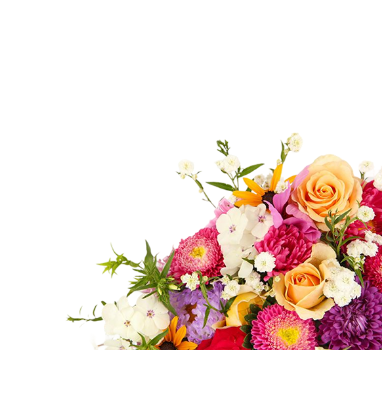
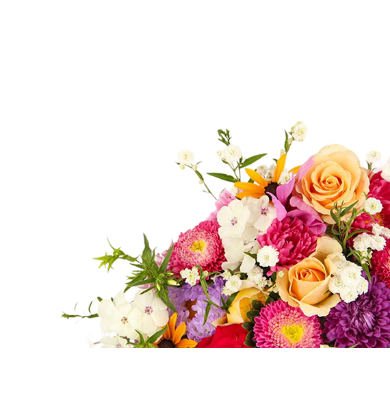
Before and after one commit to Alsany-code/second-assignment, a plain HTML site: page index.html in a window 390 px wide. Shown: the part 118-520 px from the top of the page. Drawn offline with Linux system fonts and the light colour scheme.

Commit message:
making responsiveness better

```diff
--- a/styles/styles.css
+++ b/styles/styles.css
@@ -12,6 +12,9 @@
   font-style: normal;
 }
 /* Shared styles */
+*{
+    box-sizing: border-box;
+}
 
 .primary-color{
     color:rgba(233, 90, 8, 1) ;
@@ -22,9 +25,14 @@
 }
 body{
     font-family: Inter;
+    margin: 0;
+    padding: 0;
+    overflow-x: hidden;
 }
 img{
-    width: 100%;
+    max-width: 100%;
+    height: auto;
+    display: block;
 }
 .margin{
 max-width: 1140px;
@@ -69,6 +77,9 @@
     font-size: 4rem;
     font-weight: 700;
     margin: 0;
+}
+.banner-img{
+    width: 100%;
 }
 /* Main styles */
 /* plant section styles */
@@ -216,6 +227,7 @@
     font-size: 3rem;
     font-weight: 700;
     margin-bottom: 10px;
+    margin-top: 10px;
 }
 
 .input-field{
@@ -278,6 +290,9 @@
     .banner-description{
         padding: 10px;
     }
+    .banner-img{
+    width: 100%;
+    }
     .plant-container{
         grid-template-columns: repeat(2, 1fr);
     }
```
